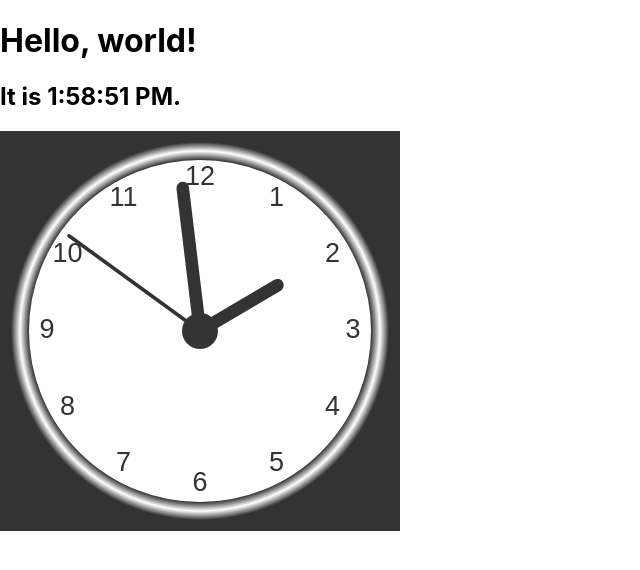
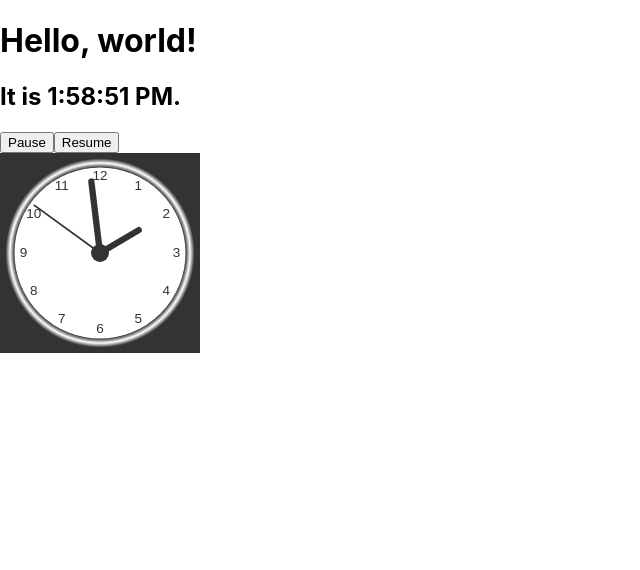
Before and after one commit to thinnguyen1888/Clock, a React (Create React App) app: page / in a window 1280 px wide. Shown: the top 570 px of the page, without its empty margins (0-640 px from the left). Built offline with nearby package versions, Linux system fonts and the light colour scheme.

Commit message:
update Analog

```diff
--- a/src/App.js
+++ b/src/App.js
@@ -1,14 +1,17 @@
 import "./App.css";
+import React, { Component } from "react";
 import Clock from "./Components/Clock";
 import Analog from "./Components/Analog";
 
-function App() {
-  return (
-    <di>
-      <Clock />
-      <Analog />
-    </di>
-  );
+class App extends Component {
+  render() {
+    return (
+      <div>
+        <Clock />
+        <Analog />
+      </div>
+    );
+  }
 }
 
 export default App;
--- a/src/Components/Analog.js
+++ b/src/Components/Analog.js
@@ -1,28 +1,64 @@
 import React, { Component } from "react";
 
-export default class Analog extends Component {
+class Analog extends Component {
+  canvas = "";
+  ctx = "";
+  radius = "";
+
   constructor(props) {
     super(props);
-    this.state = { date: new Date() };
+    this.state = { date: new Date(), isPause: false };
   }
 
   componentDidMount() {
-    const { canvas } = this.refs;
-    const ctx = canvas.getContext("2d");
-    let radius = canvas.height / 2;
-    ctx.translate(radius, radius);
-    radius = radius * 0.9;
+    // Draw clock watcher
+    this.canvas = document.getElementById("canvas");
+    this.ctx = this.canvas.getContext("2d");
+    this.radius = this.canvas.height / 2;
+    this.ctx.translate(this.radius, this.radius);
+    this.radius = this.radius * 0.9;
 
-    let drawClock = () => {
-      this.drawFace(ctx, radius);
-      this.drawNumbers(ctx, radius);
-      this.drawTime(ctx, radius);
-    };
-    setInterval(drawClock, 1000);
+    this.timerID = setInterval(() => {
+      if (!this.state.isPause) {
+        this.tick();
+        // drawClock
+      } else {
+        console.log("PAUSED");
+      }
+    }, 1000);
+  }
+
+  componentWillUnmount() {
+    clearInterval(this.timerID);
+  }
+
+  pause() {
+    console.log("{ isPause: true }");
+    this.setState({ isPause: true });
+  }
+
+  resume() {
+    console.log("{ isPause: fasle }");
+    this.setState({ isPause: false });
+  }
+
+  tick() {
+    console.log("Tick", this.state.date);
+    this.setState({
+      date: new Date(),
+    });
+    this.drawClock(this.state.date);
+  }
+
+  // Functions re-draw clock watcher
+  drawClock(date) {
+    this.drawFace(this.ctx, this.radius);
+    this.drawNumbers(this.ctx, this.radius);
+    this.drawTime(this.ctx, this.radius, date);
   }
 
   drawFace(ctx, radius) {
-    let grad;
+    var grad;
     ctx.beginPath();
     ctx.arc(0, 0, radius, 0, 2 * Math.PI);
     ctx.fillStyle = "white";
@@ -41,8 +77,8 @@ export default class Analog extends Component {
   }
 
   drawNumbers(ctx, radius) {
-    let ang;
-    let num;
+    var ang;
+    var num;
     ctx.font = radius * 0.15 + "px arial";
     ctx.textBaseline = "middle";
     ctx.textAlign = "center";
@@ -58,11 +94,12 @@ export default class Analog extends Component {
     }
   }
 
-  drawTime(ctx, radius) {
-    let now = new Date();
-    let hour = now.getHours();
-    let minute = now.getMinutes();
-    let second = now.getSeconds();
+  drawTime(ctx, radius, date) {
+    //var now = new Date();
+    var now = date;
+    var hour = now.getHours();
+    var minute = now.getMinutes();
+    var second = now.getSeconds();
     //hour
     hour = hour % 12;
     hour =
@@ -88,17 +125,25 @@ export default class Analog extends Component {
     ctx.stroke();
     ctx.rotate(-pos);
   }
+
   render() {
     return (
       <div>
-        <canvas
-          width="400px"
-          height="400px"
-          style={{ backgroundColor: "#333" }}
-          className="Canvas"
-          ref="canvas"
-        ></canvas>
+        <div>
+          <button onClick={() => this.pause()}>Pause</button>
+          <button onClick={() => this.resume()}>Resume</button>
+        </div>
+        <div>
+          <canvas
+            id="canvas"
+            width="200"
+            height="200"
+            style={{ backgroundColor: "#333" }}
+          ></canvas>
+        </div>
       </div>
     );
   }
 }
+
+export default Analog;
```
